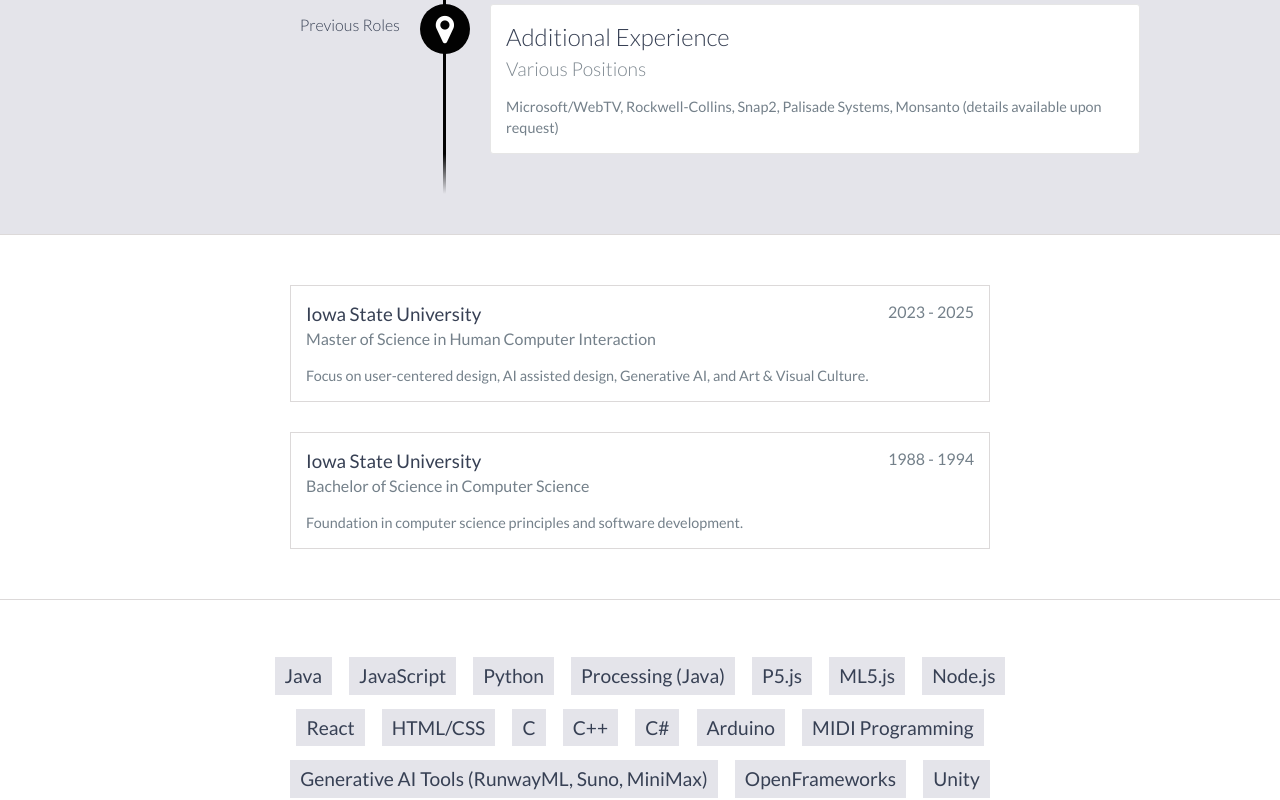
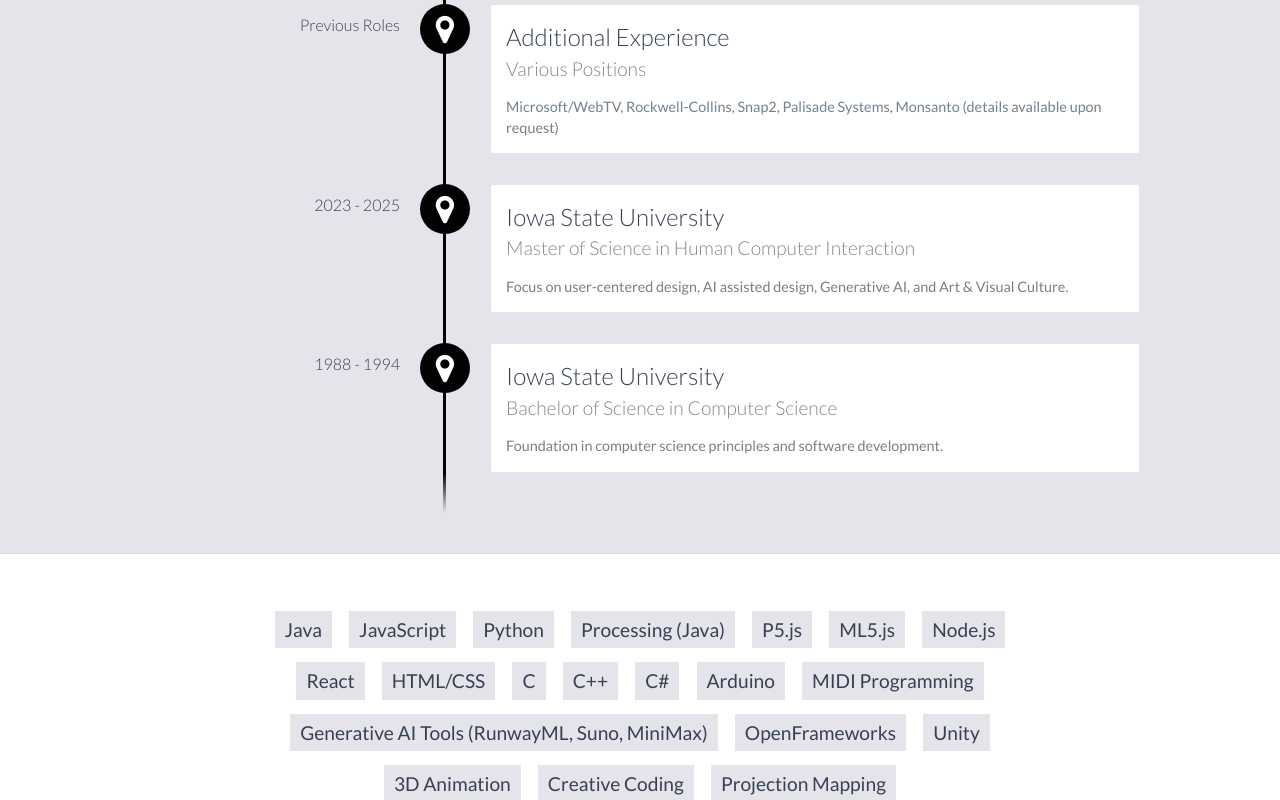
Before and after one commit to dandegeest/dandegeest.github.io, a website: page index.html in a window 1280 px wide. Shown: the part 6167-6967 px from the top of the page. Drawn offline with nearby package versions, Linux system fonts and the light colour scheme.

Commit message:
Update experience timeline and fix SCSS color functions

```diff
--- a/index.html
+++ b/index.html
@@ -314,32 +314,25 @@
                     Microsoft/WebTV, Rockwell-Collins, Snap2, Palisade Systems, Monsanto (details available upon request)
                 </p>
             </div>
-        </div>
-    </div>
-    <!-- End #experience -->
 
-    <div id="education">
-        <div class="education-block">
+            <div data-date="2023 - 2025">
                 <h3>Iowa State University</h3>
-            <span class="education-date">2023 - 2025</span>
                 <h4>Master of Science in Human Computer Interaction</h4>
                 <p>
                     Focus on user-centered design, AI assisted design, Generative AI, and Art & Visual Culture.
                 </p>
             </div>
-        <!-- End .education-block -->
 
-        <div class="education-block">
+            <div data-date="1988 - 1994">
                 <h3>Iowa State University</h3>
-            <span class="education-date">1988 - 1994</span>
                 <h4>Bachelor of Science in Computer Science</h4>
                 <p>
                     Foundation in computer science principles and software development.
                 </p>
             </div>
-        <!-- End .education-block -->
         </div>
-    <!-- End #education -->
+    </div>
+    <!-- End #experience -->
 
     <div id="skills">
         <ul class="project-skills">
--- a/scss/styles.scss
+++ b/scss/styles.scss
@@ -36,19 +36,21 @@
 */
 
 // Define base and accent colors
-$base-color: #020202;
+$base-color: #121212;
 $base-color-hover: color.adjust($base-color, $lightness: -10%);
 
 // Define background colors
-$background: #020202;
-$background-alt: #f2f2f5;
+$background: $base-color;
+$background-alt: $base-color;
 
 // Define border colors
-$border: #dcd9d9;
+$border: #444444;
 
 // Define text colors
-$heading: #374054;
-$text: #74808a;
+$heading: #e0e0e0;
+$text: #b0b0b0;
+
+$highlight: #79270e;
 
 /*
     ---------------------
@@ -156,7 +158,7 @@ header {
 
     ul {
         display: inline-block;
-        background: $base-color;
+        background: $background-alt;
         text-align: center;
         padding: 10px;
         margin: 0;
@@ -170,6 +172,7 @@ header {
 
     a {
         display: block;
+        color: $base-color;
         padding: 10px;
 
         &:hover {
@@ -297,7 +300,7 @@ footer {
     display: inline-block;
     color: #fff;
     padding: 15px 25px;
-    border: 3px solid color.adjust($base-color, $lightness: 25%);
+    border: 3px solid #fff;
     border-radius: 30px;
     @include transition();
 
@@ -320,7 +323,7 @@ footer {
     position: relative;
     display: inline-block;
     font-size: 2em;
-    font-weight: 500;
+    font-weight: 300;
     margin: 0 0 30px 0;
 
     &:after {
@@ -337,7 +340,7 @@ footer {
 }
 
 .background-alt {
-    background: color.adjust($background-alt, $lightness: -5%);
+    background: $background-alt;
 }
 
 /*
@@ -447,16 +450,16 @@ footer {
 */
 
 #about {
-    padding: 100px 30px;
+    padding: 75px 15px;
+    border-bottom: 1px solid $border;
 
     h2 {
         color: $heading;
     }
 
     p {
-        color: $text;
+        color: $highlight;
         margin: 0;
-        font-size: 1.2em;
     }
 }
 
@@ -490,7 +493,7 @@ footer {
         right: auto;
         height: 100%;
         width: 3px;
-        background: $base-color;
+        background: $highlight;
         z-index: 0;
     }
 
@@ -499,8 +502,8 @@ footer {
         content: '';
         width: 3px;
         height: 40px;
-        background: $base-color;
-        background: linear-gradient(to bottom, $base-color, rgba($base-color, 0));
+        background: $highlight;
+        background: linear-gradient(to bottom, $highlight, rgba($highlight, 0));
         top: 100%;
         left: 303px;
     }
@@ -508,8 +511,8 @@ footer {
 
 .vtimeline-content {
     margin-left: 350px;
-    background: #fff;
-    border: 1px solid #e6e6e6;
+    background: $base-color-hover;
+    border: 1px solid $border;
     padding: 15px;
     border-radius: 3px;
     text-align: left;
@@ -545,10 +548,10 @@ footer {
 
 .vtimeline-icon {
     position: relative;
-    color: #fff;
+    color: $highlight;
     width: 50px;
     height: 50px;
-    background: $base-color;
+    background: $base-color-hover;
     border-radius: 50%;
     float: left;
     z-index: 99;
@@ -568,7 +571,7 @@ footer {
     left: 0;
     top: 10px;
     font-weight: 300;
-    color: #374054;
+    color: $text;
 }
 
 /*
@@ -649,27 +652,30 @@ footer {
     overflow: hidden;
     background: #fff;
     border-radius: 4px;
+}
 
-    &-image {
+.project-image {
     float: left;
-        width: 300px;
+    width: 100%;
     height: 300px;
     overflow: hidden;
 
     img {
         width: 100%;
-            height: 100%;
+        height: 300px;
         object-fit: cover;
+        object-position: center;
     }
 }
 
-    &-info {
+.project-info {
     position: absolute;
     top: 50%;
     transform: translateY(-50%);
     margin-left: 300px;
     padding: 15px;
-        width: calc(100% - 330px);
+    background: rgba($base-color-hover, 0.8);
+    border-radius: 4px;
 
     h3 {
         font-size: 1.5em;
@@ -682,7 +688,6 @@ footer {
         color: $text;
         margin: 0 0 15px 0;
         font-size: 0.9em;
-        }
     }
 }
 
@@ -726,7 +731,7 @@ footer {
         margin: 7px;
         padding: 5px 10px;
         color: $heading;
-        background: color.adjust($background-alt, $lightness: -5%);
+        background: $highlight;
         list-style: none;
         cursor: default;
         font-size: 1.2em;
@@ -746,7 +751,7 @@ footer {
 
     h2 {
         margin: 0 0 15px 0;
-        color: #fff;
+        color: $heading;
         font-weight: 500;
     }
 }
@@ -762,8 +767,8 @@ footer {
         border-radius: 4px;
         border: none;
         margin-bottom: 10px;
-        background: color.adjust($base-color, $lightness: -15%);
-        color: #fff;
+        background: darken($base-color, 15%);
+        color: $heading;
         @include transition();
         @include placeholder {
             color: #fff;
@@ -771,7 +776,7 @@ footer {
 
         &:focus {
             outline: none;
-            background: color.adjust($base-color, $lightness: -25%);
+            background: darken($base-color, 25%);
         }
     }
 
@@ -783,7 +788,7 @@ footer {
     button {
         display: block;
         width: 100%;
-        background: #fff;
+        background: $highlight;
         border-radius: 4px;
         padding: 5px 10px;
         border: none;
```
Lines whose indentation alone changed are shown as unchanged.
